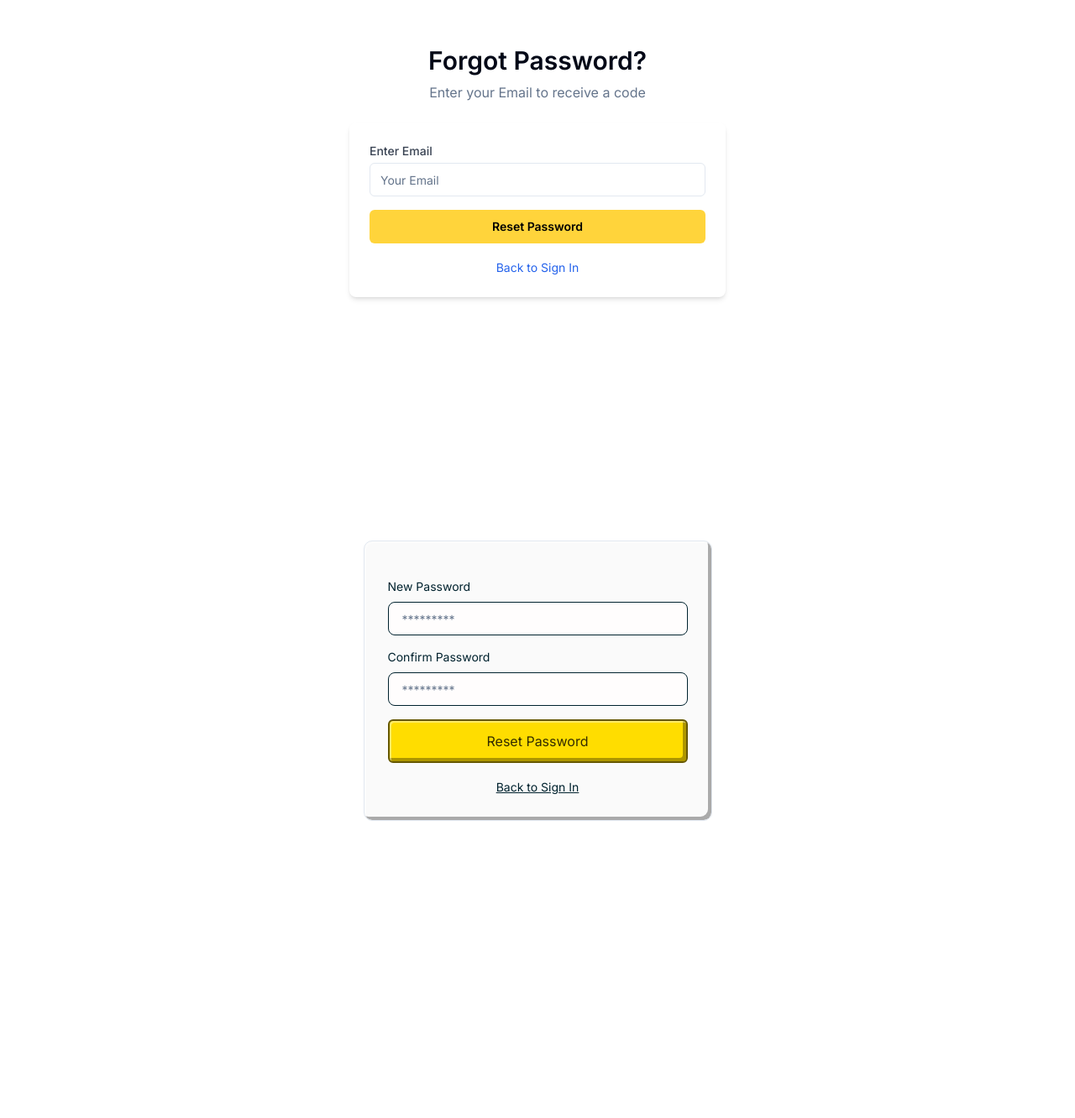
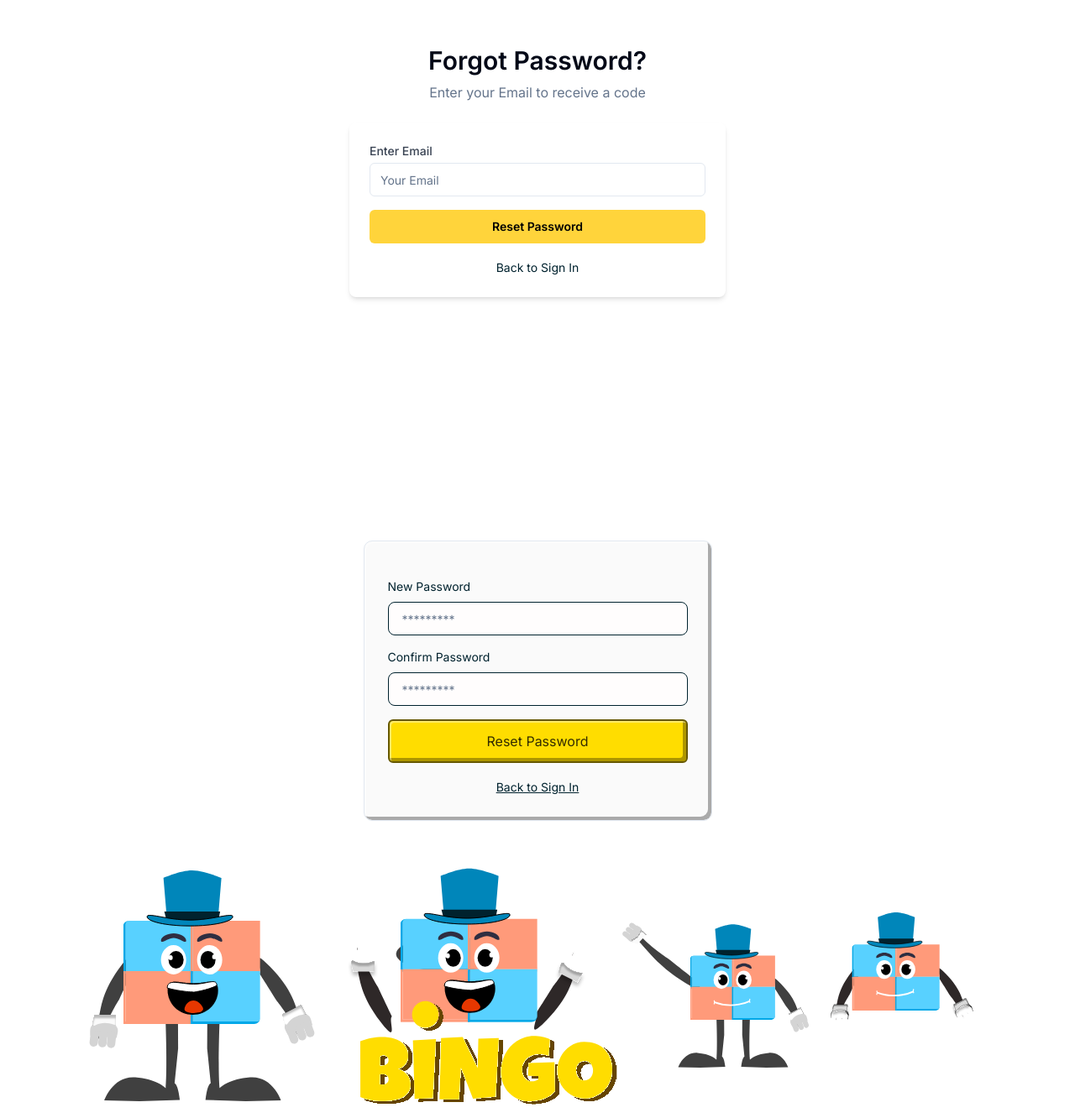
Before and after one commit to msgloriaedwin/STARLIGHT-TESTERS, a Next.js app: page / in a window 1280 px wide. Shown: the part 704-2036 px from the top of the page at 84% size. Before the commit the page ends 1722 px from the top, so only its background shows below. Built offline with nearby package versions, Linux system fonts and the light colour scheme.

Commit message:
Feat #21/Create the Game Master component- created the game master component that contains all the game master images that can be exported based on their needs in the application

```diff
--- a/app/components/forms/forgotPasswordForm/forgotPassword.tsx
+++ b/app/components/forms/forgotPasswordForm/forgotPassword.tsx
@@ -49,10 +49,7 @@ const ForgotPasswordForm: React.FC = () => {
             </Button>
           </form>
           <div className="text-center mt-4">
-            <a
-              href="#"
-              className="text-sm text-blue-600 hover:underline"
-            >
+            <a href="#" className="text-sm text-[#00222E] hover:underline">
               Back to Sign In
             </a>
           </div>
--- a/app/page.tsx
+++ b/app/page.tsx
@@ -6,6 +6,10 @@ import ForgotPasswordForm from "./components/forms/forgotPasswordForm/forgotPass
 import OtpComponent from "./components/otp/otpcomponent";
 import Slider from "./components/slider";
 import PasswordResetForm from "./components/passwordResetForm/passwordResetForm";
+import GameMaster from "./components/gameMaster/gameMaster";
+import { GameMasterBingo } from "./components/gameMaster/gameMaster";
+import { GameMasterHalf } from "./components/gameMaster/gameMaster";
+import { GameMasterLeft } from "./components/gameMaster/gameMaster";
 
 export default function Home() {
   const onSubmit = (data: any) => {
@@ -23,6 +27,12 @@ export default function Home() {
       <div className="flex justify-center py-10 px-2 ">
         <PasswordResetForm link="/" onSubmit={onSubmit} />
       </div>
+      <div className="flex justify-center p-4">
+        <GameMaster />
+        <GameMasterBingo />
+        <GameMasterLeft />
+        <GameMasterHalf />
+      </div>
     </main>
   );
 }
```
